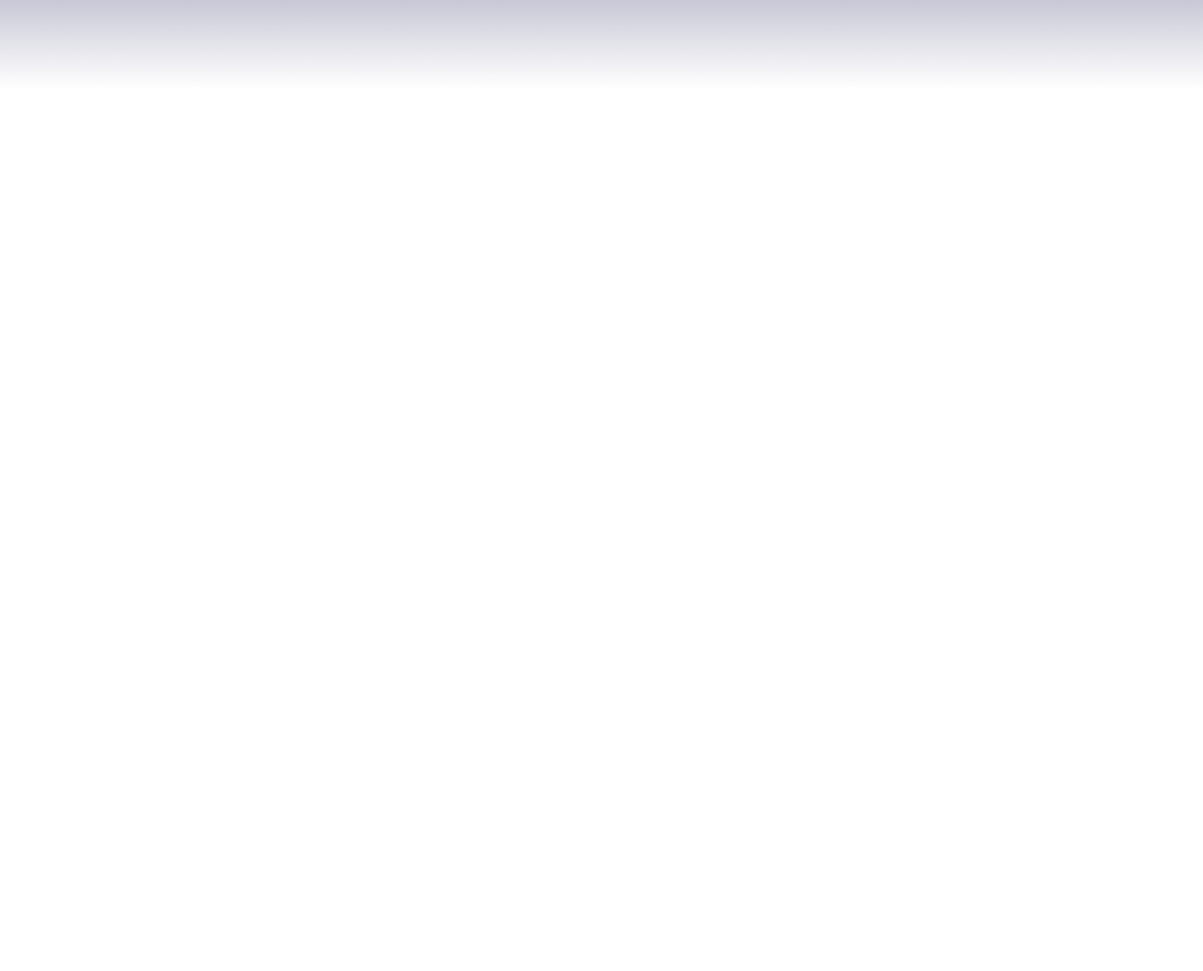
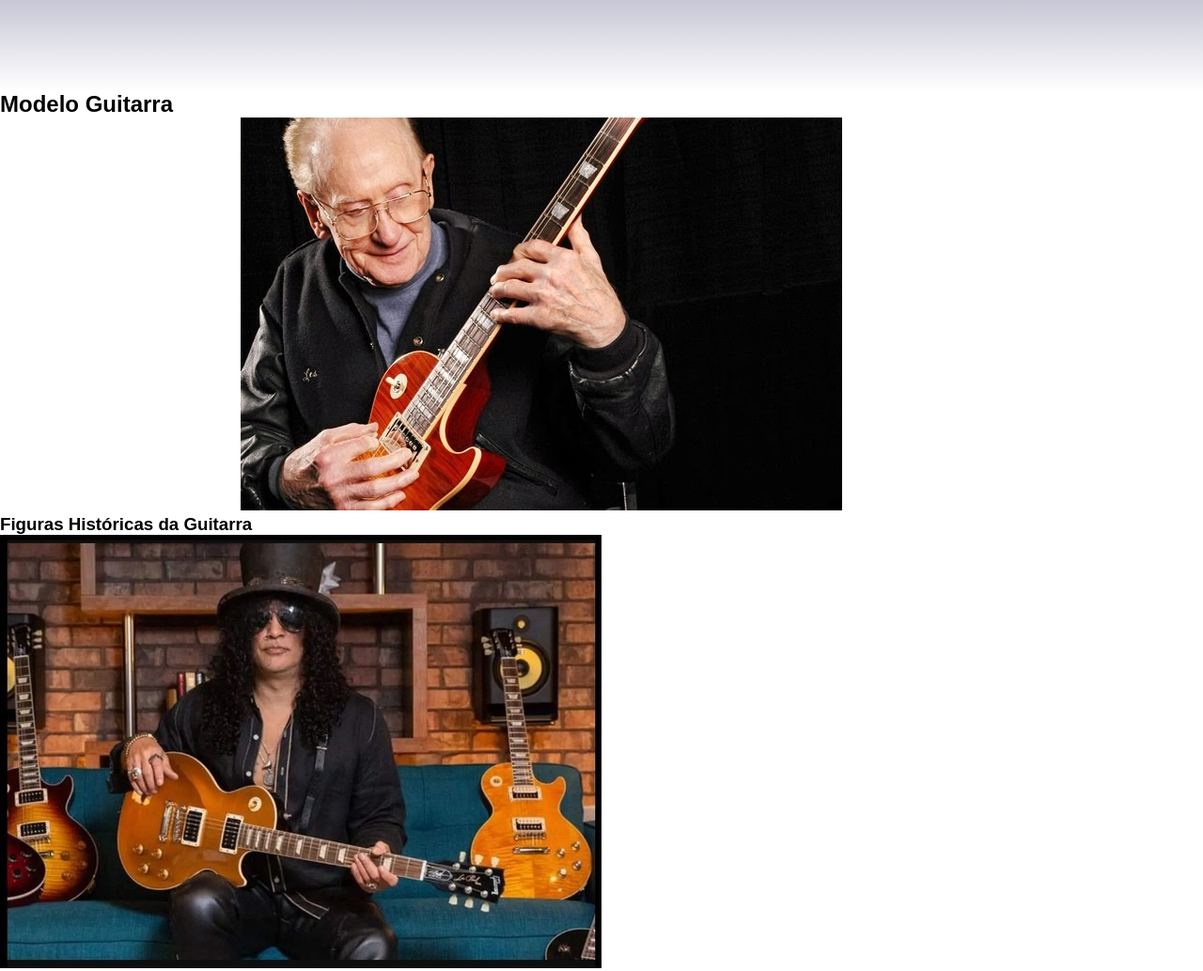
Before and after one commit to emersounm/TurmaDnoite, a plain HTML site: page index.html in a window 1280 px wide. Shown: the part 555-1588 px from the top of the page at 94% size. Before the commit the page ends 800 px from the top, so only its background shows below. Drawn offline with Linux system fonts and the light colour scheme.

Commit message:
Add files via upload

```diff
--- a/index.html
+++ b/index.html
@@ -21,5 +21,11 @@
     <p class="Música-título-dois"> A partir da escuta de vários generos vamos conhecer um pouco da história da guitarra</p>
 
 </section>
+<div class="estudante">
+    <h2 class="estudante-título">Modelo Guitarra</h2>
+    <img class="estudante-imagem" src="les-paul.jpg" alt="les-paul">
+    <h3 class="estudante-legenda"> Figuras Históricas da Guitarra</h3>
+    <img class="estudante-imagem2" src="slash.jpg" alt="slash">
+</div>
 </body>
 </html>
--- a/style.css
+++ b/style.css
@@ -29,3 +29,10 @@ justify-content: space-around;
 .Música-título {
     padding: 24px 0px;
 }
+body {
+    font-family: sans-serif;
+}
+
+    .estudante-imagem {
+        margin-left: 20%;
+    }
```
Also changed, not shown: les-paul.jpg (added), slash.jpg (added).
